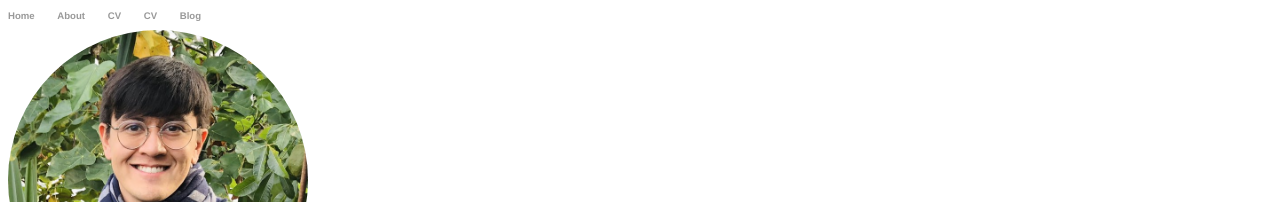
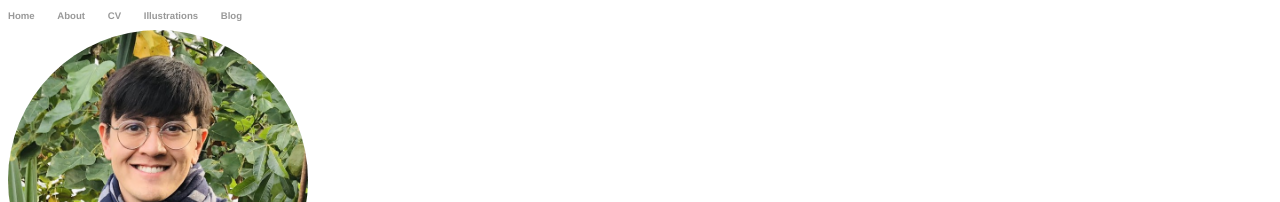
Before and after one commit to rpodonnell/rpodonnell.github.io, a Jekyll site: the page built from index.html, in a window 1280 px wide. Shown: the top 202 px of the page. Built offline with Jekyll 4.4.1, drawn with Linux system fonts in a browser that asks for light colours.

Commit message:
Update default.html

```diff
--- a/_layouts/default.html
+++ b/_layouts/default.html
@@ -11,7 +11,7 @@
 	        		<li><a href="/">Home</a></li>
 		        	<li><a href="/about">About</a></li>
 	        		<li><a href="/cv">CV</a></li>
-				<li><a href="/illustrations">CV</a></li>
+				<li><a href="/illustrations">Illustrations</a></li>
 	        		<li><a href="/blog">Blog</a></li>
 	    		</ul>
 			</nav>
```
